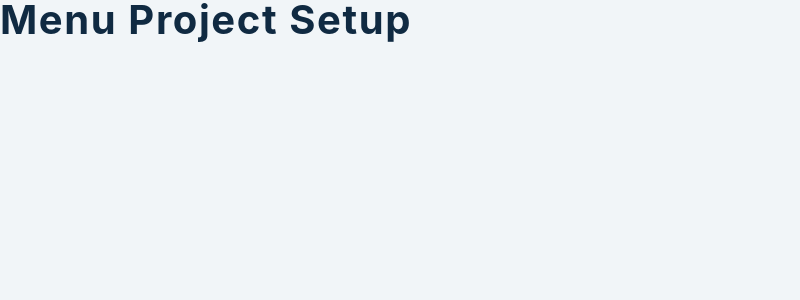
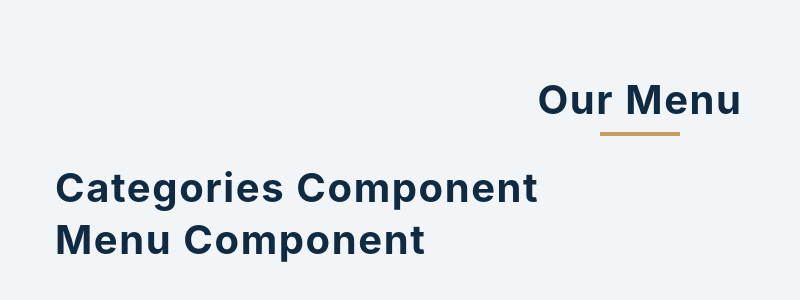
Before and after one commit to ladislazz/Menu-Dynamic-Buttons, a React (Create React App) app: page / in a window 1280 px wide. Shown: the top 300 px of the page, without its empty margins (0-800 px from the left). Built offline with nearby package versions, Linux system fonts and the light colour scheme.

Commit message:
Display components

```diff
--- a/src/App.js
+++ b/src/App.js
@@ -4,7 +4,18 @@
 import items from './data';
 
 function App() {
-  return <h2>menu project setup</h2>;
+  return (
+    <main>
+      <section className="menu section">
+        <div className="title">
+          <h2>our menu</h2>
+          <div className="underline"></div>
+        </div>
+        <Categories />
+        <Menu />
+      </section>
+    </main>
+  );
 }
 
 export default App;
```
Also changed, not shown: 1 other file (tests, documents, lock files or other folders).
